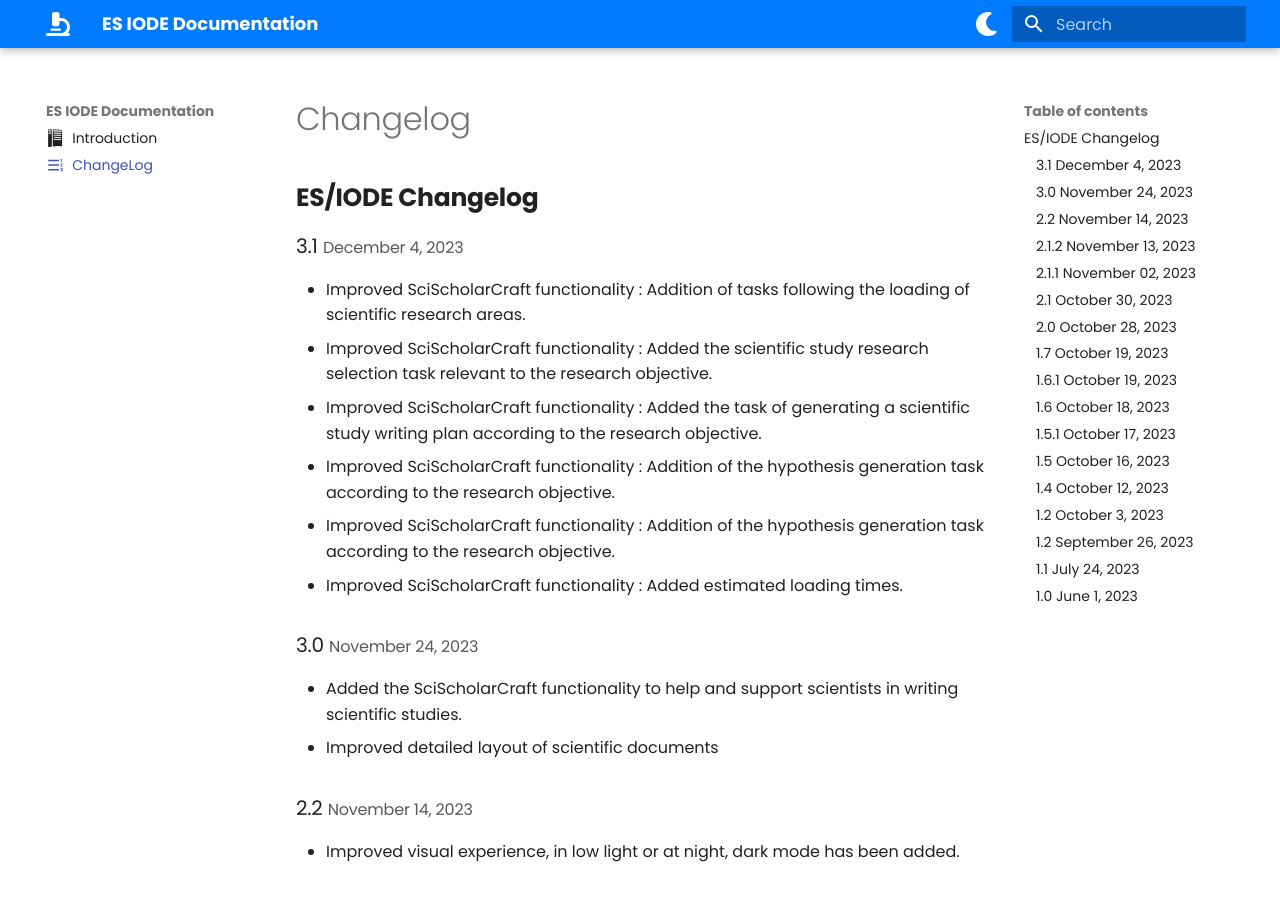
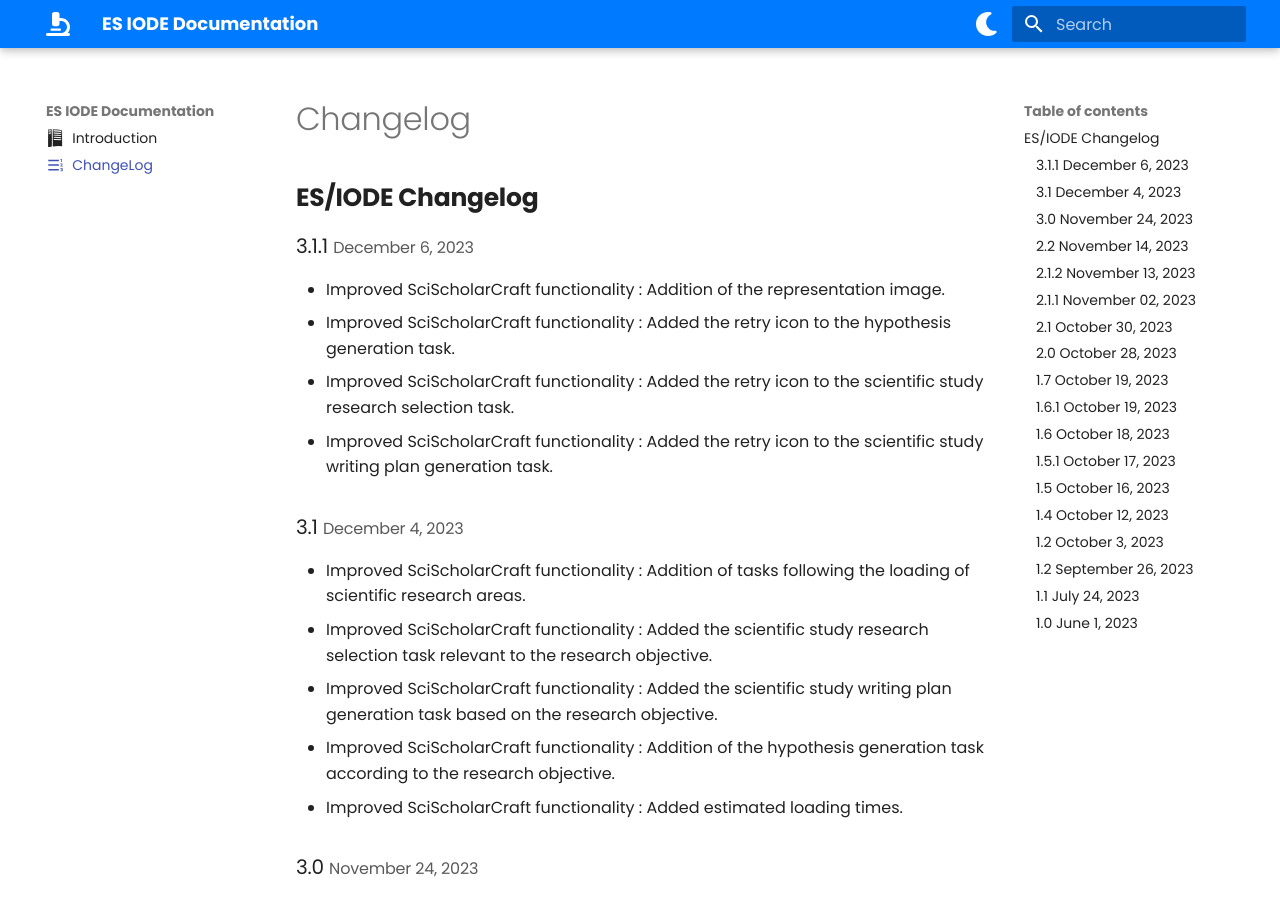
Before and after one commit to ethic-seido/iode_documentation, an MkDocs documentation site: the page built from docs/changelog.md, in a window 1280 px wide and 900 px high. Built offline with MkDocs 1.6.1 and Material for MkDocs 9.7.7, drawn with Linux system fonts in a browser that asks for light colours.

Commit message:
ES/Iode version increment and adding information about this version

```diff
--- a/docs/changelog.md
+++ b/docs/changelog.md
@@ -6,11 +6,16 @@
 
 ## **ES/IODE Changelog**
 
+### 3.1.1 <small>December 6, 2023</small>
+- Improved SciScholarCraft functionality : Addition of the representation image.
+- Improved SciScholarCraft functionality : Added the retry icon to the hypothesis generation task.
+- Improved SciScholarCraft functionality : Added the retry icon to the scientific study research selection task.
+- Improved SciScholarCraft functionality : Added the retry icon to the scientific study writing plan generation task.
+
 ### 3.1 <small>December 4, 2023</small>
 - Improved SciScholarCraft functionality : Addition of tasks following the loading of scientific research areas.
 - Improved SciScholarCraft functionality : Added the scientific study research selection task relevant to the research objective.
-- Improved SciScholarCraft functionality : Added the task of generating a scientific study writing plan according to the research objective.
-- Improved SciScholarCraft functionality : Addition of the hypothesis generation task according to the research objective.
+- Improved SciScholarCraft functionality : Added the scientific study writing plan generation task based on the research objective.
 - Improved SciScholarCraft functionality : Addition of the hypothesis generation task according to the research objective.
 - Improved SciScholarCraft functionality : Added estimated loading times.
 
```
Also changed, not shown: docs/index.md (+1 -1 lines).
